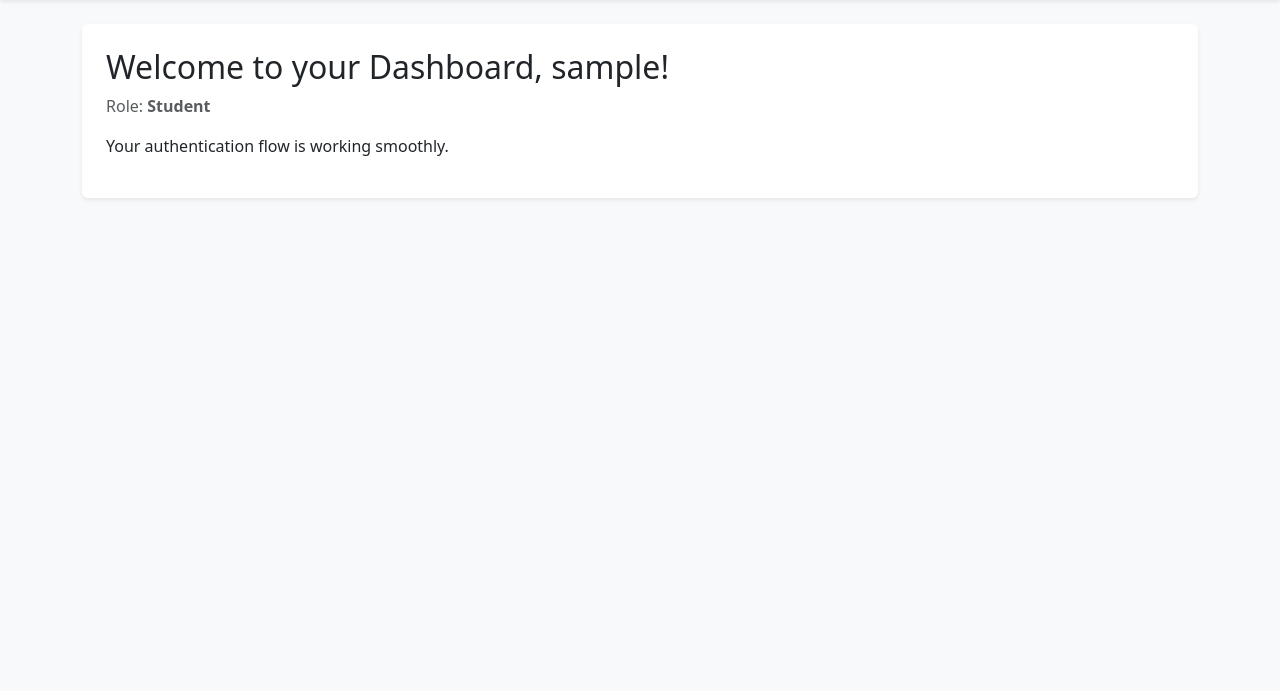
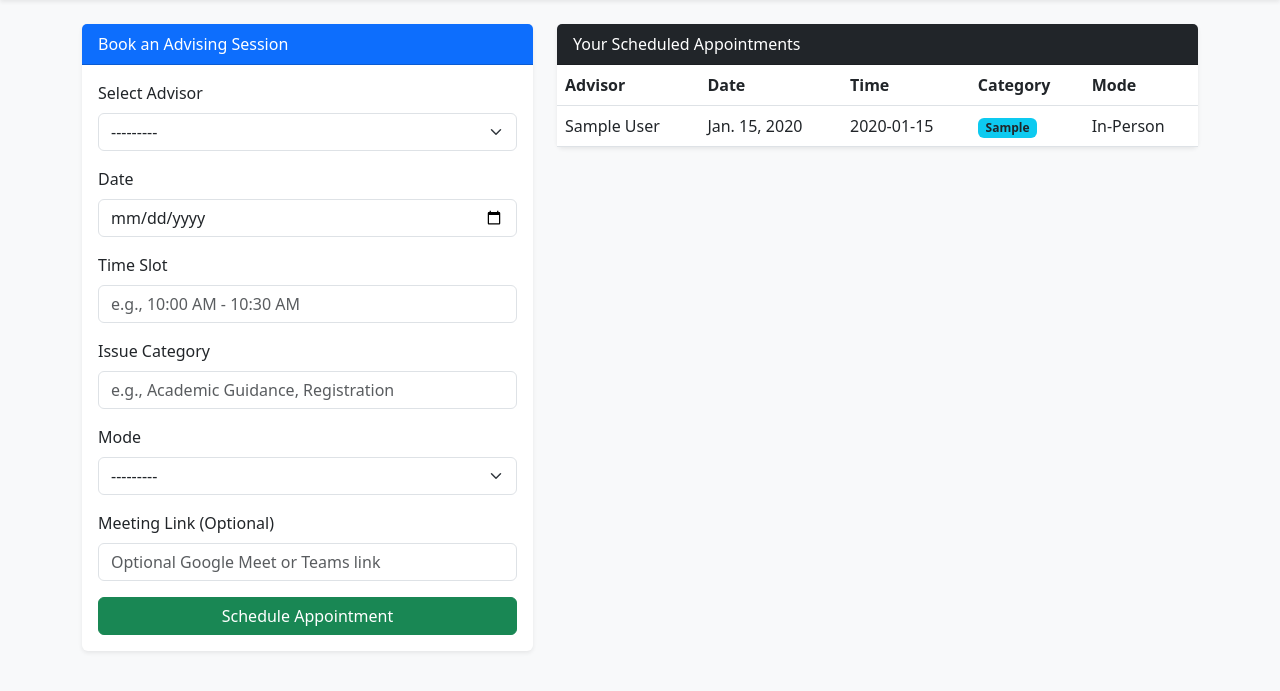
Before and after one commit to DelandNgong/aaacms_project, a Django app: page / in a window 1280 px wide. Shown: the part 56-747 px from the top of the page. Run offline with Django 5.2, Linux system fonts and the light colour scheme; a user stored in the database is signed in; tables that the repository leaves empty hold one stand-in row (values such as "Sample post").

Commit message:
implement student appointment booking form and interactive dashboard view

```diff
--- /dev/null
+++ b/advising/forms.py
@@ -0,0 +1,20 @@
+from django import forms
+from .models import Appointment, User
+
+class AppointmentForm(forms.ModelForm):
+    class Meta:
+        model = Appointment
+        fields = ['advisor', 'date', 'time_slot', 'issue_category', 'appointment_mode', 'meeting_link']
+        widgets = {
+            'date': forms.DateInput(attrs={'type': 'date', 'class': 'form-control'}),
+            'time_slot': forms.TextInput(attrs={'placeholder': 'e.g., 10:00 AM - 10:30 AM', 'class': 'form-control'}),
+            'issue_category': forms.TextInput(attrs={'placeholder': 'e.g., Academic Guidance, Registration', 'class': 'form-control'}),
+            'appointment_mode': forms.Select(attrs={'class': 'form-select'}),
+            'meeting_link': forms.URLInput(attrs={'placeholder': 'Optional Google Meet or Teams link', 'class': 'form-control'}),
+        }
+
+    def __init__(self, *args, **kwargs):
+        super().__init__(*args, **kwargs)
+        # Filter advisor dropdown so only users with role='advisor' appear!
+        self.fields['advisor'].queryset = User.objects.filter(role='advisor')
+        self.fields['advisor'].widget.attrs.update({'class': 'form-select'})
--- a/advising/templates/advising/dashboard.html
+++ b/advising/templates/advising/dashboard.html
@@ -3,9 +3,132 @@
 {% block title %}Dashboard - AAACMS{% endblock %}
 
 {% block content %}
-<div class="card p-4 shadow-sm border-0">
-    <h2>Welcome to your Dashboard, {{ user.username }}!</h2>
-    <p class="text-muted">Role: <strong>{{ user.get_role_display }}</strong></p>
-    <p>Your authentication flow is working smoothly.</p>
+<div class="row">
+    <!-- STUDENT VIEW -->
+    {% if user.role == 'student' %}
+        <div class="col-md-5 mb-4">
+            <div class="card shadow-sm border-0">
+                <div class="card-header bg-primary text-white font-weight-bold">
+                    Book an Advising Session
+                </div>
+                <div class="card-body">
+                    <form method="post">
+                        {% csrf_token %}
+                        <div class="mb-3">
+                            <label class="form-label">Select Advisor</label>
+                            {{ form.advisor }}
+                        </div>
+                        <div class="mb-3">
+                            <label class="form-label">Date</label>
+                            {{ form.date }}
+                        </div>
+                        <div class="mb-3">
+                            <label class="form-label">Time Slot</label>
+                            {{ form.time_slot }}
+                        </div>
+                        <div class="mb-3">
+                            <label class="form-label">Issue Category</label>
+                            {{ form.issue_category }}
+                        </div>
+                        <div class="mb-3">
+                            <label class="form-label">Mode</label>
+                            {{ form.appointment_mode }}
+                        </div>
+                        <div class="mb-3">
+                            <label class="form-label">Meeting Link (Optional)</label>
+                            {{ form.meeting_link }}
+                        </div>
+                        <button type="submit" class="btn btn-success w-100">Schedule Appointment</button>
+                    </form>
+                </div>
+            </div>
+        </div>
+
+        <div class="col-md-7">
+            <div class="card shadow-sm border-0">
+                <div class="card-header bg-dark text-white">
+                    Your Scheduled Appointments
+                </div>
+                <div class="card-body p-0">
+                    <div class="table-responsive">
+                        <table class="table table-hover mb-0">
+                            <thead>
+                                <tr>
+                                    <th>Advisor</th>
+                                    <th>Date</th>
+                                    <th>Time</th>
+                                    <th>Category</th>
+                                    <th>Mode</th>
+                                </tr>
+                            </thead>
+                            <tbody>
+                                {% for appt in appointments %}
+                                    <tr>
+                                        <td>{{ appt.advisor.get_full_name|default:appt.advisor.username }}</td>
+                                        <td>{{ appt.date }}</td>
+                                        <td>{{ appt.time_slot }}</td>
+                                        <td><span class="badge bg-info text-dark">{{ appt.issue_category }}</span></td>
+                                        <td>{{ appt.appointment_mode }}</td>
+                                    </tr>
+                                {% empty %}
+                                    <tr>
+                                        <td colspan="5" class="text-center py-4 text-muted">No appointments scheduled yet.</td>
+                                    </tr>
+                                {% endfor %}
+                            </tbody>
+                        </table>
+                    </div>
+                </div>
+            </div>
+        </div>
+
+    <!-- ADVISOR VIEW -->
+    {% else %}
+        <div class="col-md-12">
+            <div class="card shadow-sm border-0">
+                <div class="card-header bg-primary text-white">
+                    Assigned Student Appointments
+                </div>
+                <div class="card-body p-0">
+                    <div class="table-responsive">
+                        <table class="table table-hover mb-0">
+                            <thead>
+                                <tr>
+                                    <th>Student</th>
+                                    <th>Date</th>
+                                    <th>Time</th>
+                                    <th>Category</th>
+                                    <th>Mode</th>
+                                    <th>Meeting Link</th>
+                                </tr>
+                            </thead>
+                            <tbody>
+                                {% for appt in appointments %}
+                                    <tr>
+                                        <td><strong>{{ appt.student.get_full_name|default:appt.student.username }}</strong></td>
+                                        <td>{{ appt.date }}</td>
+                                        <td>{{ appt.time_slot }}</td>
+                                        <td><span class="badge bg-info text-dark">{{ appt.issue_category }}</span></td>
+                                        <td>{{ appt.appointment_mode }}</td>
+                                        <td>
+                                            {% if appt.meeting_link %}
+                                                <a href="{{ appt.meeting_link }}" target="_blank" class="btn btn-sm btn-outline-primary">Join</a>
+                                            {% else %}
+                                                <span class="text-muted">N/A</span>
+                                            {% endif %}
+                                        </td>
+                                    </tr>
+                                {% empty %}
+                                    <tr>
+                                        <td colspan="6" class="text-center py-4 text-muted">No student appointments requested yet.</td>
+                                    </tr>
+                                {% endfor %}
+                            </tbody>
+                        </table>
+                    </div>
+                </div>
+            </div>
+        </div>
+    {% endif %}
 </div>
 {% endblock %}
--- a/advising/views.py
+++ b/advising/views.py
@@ -1,9 +1,11 @@
 from django.shortcuts import render, redirect
-from django.contrib.auth import login, logout
-from django.contrib.auth.views import LoginView, LogoutView
+from django.contrib.auth import logout
+from django.contrib.auth.views import LoginView
 from django.contrib.auth.decorators import login_required
+from .models import Appointment, CaseLog
+from .forms import AppointmentForm
 
-# 1. Custom Login View
+# 1. Login View
 class CustomLoginView(LoginView):
     template_name = 'advising/login.html'
 
@@ -12,7 +14,30 @@ def user_logout(request):
     logout(request)
     return redirect('login')
 
-# 3. Temporary Dashboard redirect placeholder
+# 3. Dynamic Dashboard View
 @login_required
 def dashboard(request):
-    return render(request, 'advising/dashboard.html')
+    user = request.user
+
+    # Handle Appointment Booking (Students)
+    if request.method == 'POST' and user.role == 'student':
+        form = AppointmentForm(request.POST)
+        if form.is_valid():
+            appointment = form.save(commit=False)
+            appointment.student = user  # Assign logged-in student automatically
+            appointment.save()
+            return redirect('dashboard')
+    else:
+        form = AppointmentForm()
+
+    # Fetch data based on role
+    if user.role == 'student':
+        appointments = Appointment.objects.filter(student=user).order_by('-date')
+    else:  # Advisor or Admin
+        appointments = Appointment.objects.filter(advisor=user).order_by('-date')
+
+    context = {
+        'form': form,
+        'appointments': appointments,
+    }
+    return render(request, 'advising/dashboard.html', context)
```
